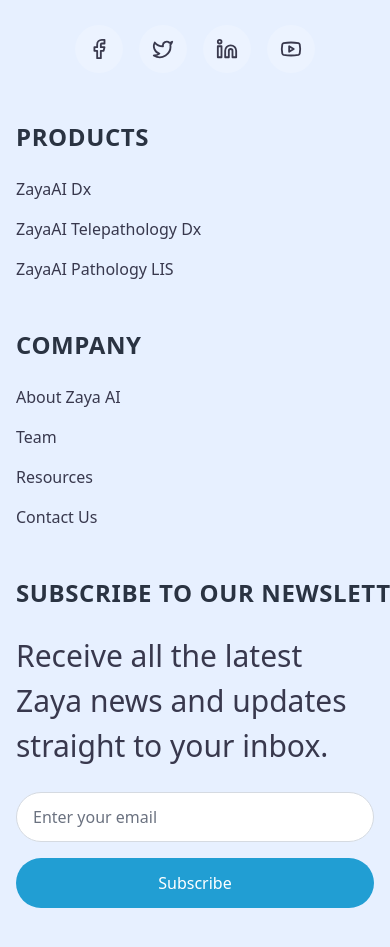
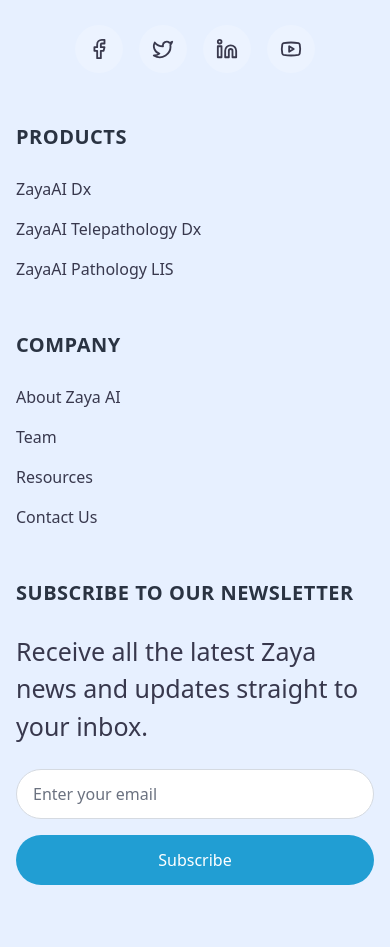
Before and after one commit to Haybesil/zaya, a React (Vite) app: page / in a window 390 px wide. Shown: the part 7543-8490 px from the top of the page. Built offline with nearby package versions, Linux system fonts and the light colour scheme.

Commit message:
Update Footer.jsx

```diff
--- a/src/components/layout/Footer.jsx
+++ b/src/components/layout/Footer.jsx
@@ -20,7 +20,7 @@
   const footerStyle = "grid grid-cols-6 gap-12 lg:gap-16 py-12 px-4 lg:px-16";
 
   const titleStyle =
-    "text-2xl font-bold mb-6 text-[#2A3342] uppercase tracking-wide";
+    "text-[20px] text-2xl font-bold mb-6 text-[#2A3342] uppercase tracking-wide";
 
   const iconStyle =
     "flex items-center justify-center w-12 h-12 bg-[rgba(255,255,255,0.2)] rounded-full hover:bg-white hover:text-p-primary transition-all duration-200 cursor-pointer";
@@ -83,7 +83,7 @@
 
           <div className="col-span-6 md:col-span-2 lg:col-span-2">
             <h2 className={`${titleStyle} whitespace-nowrap`}>Subscribe to our newsletter</h2>
-            <p className="text-[30px] mb-6">Receive all the latest Zaya news and updates straight to your inbox.</p>
+            <p className="text-[25px] md:text-[30px] mb-6">Receive all the latest Zaya news and updates straight to your inbox.</p>
             <form className="mb-9 flex flex-col gap-4 lg:items-center">
               <input
                 type="email"
```
